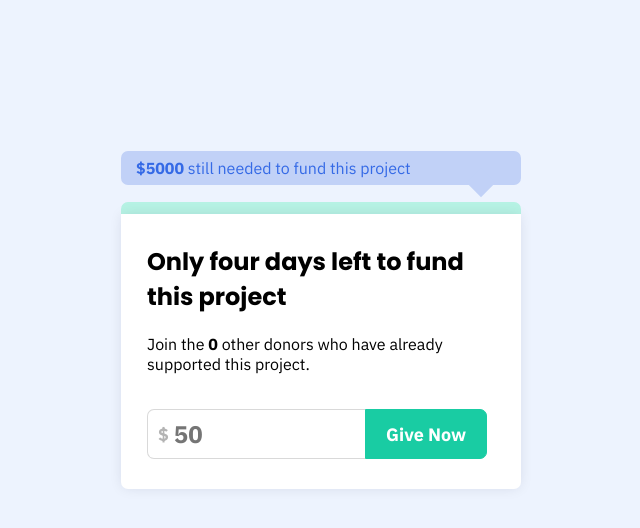
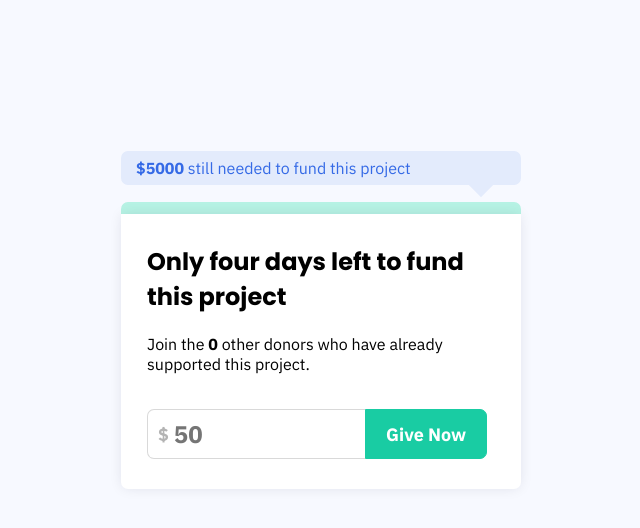
Before and after one commit to Jonaphant/donation-form, a React app: page / in a window 1280 px wide. Shown: the top 528 px of the page, without its empty margins (319-959 px from the left). Built offline with nearby package versions, Linux system fonts and the light colour scheme.

Commit message:
Touch up style and address accessibility concerns

```diff
--- a/src/App.css
+++ b/src/App.css
@@ -8,7 +8,7 @@
 }
 
 body {
-  background-color: #edf3fe;
+  background-color: #f7f9ff;
 }
 
 /* Theme fonts */
--- a/src/components/DonationForm/index.js
+++ b/src/components/DonationForm/index.js
@@ -33,7 +33,7 @@ const DonationForm = () => {
       <ProgressBar progressValue={progressValue} />
       <div className="donation-card">
         <div>
-          <p className="font-bold font-poppins donation-header">Only four days left to fund this project</p>
+          <h1 className="font-bold font-poppins donation-header">Only four days left to fund this project</h1>
           <p className="font-ibm-plex sub-header">Join the <span className="font-bold">{donors}</span> other donors who have already supported this project.</p>
         </div>
         <Input onClick={handleDonationSubmit} />
--- a/src/components/Input/index.css
+++ b/src/components/Input/index.css
@@ -22,7 +22,7 @@
   font-weight: 700;
 }
 
-.input-field {
+#input-field {
   width: 55%;
   height: 100%;
   border: 1px solid rgba(128, 128, 128, 0.3);
@@ -31,7 +31,7 @@
   font-size: x-large;
 }
 
-.input-field:focus {
+#input-field:focus {
   outline: none;
 }
 
@@ -56,3 +56,7 @@ input[type='number']::-webkit-outer-spin-button {
 input[type='number'] {
   -moz-appearance: textfield;
 }
+
+#input-field-label {
+  display: none;
+}
--- a/src/components/Input/index.js
+++ b/src/components/Input/index.js
@@ -22,9 +22,12 @@ const Input = ({onClick}) => {
       <input
         type="number"
         name="donated"
-        className="input-field font-ibm-plex font-bold"
+        id="input-field"
+        className="font-ibm-plex font-bold"
         placeholder="50"
       />
+      {/* Hidden label for accessibility/screen readers */}
+      <label htmlFor="input-field" id="input-field-label">Donate</label>
       <button
         type="submit"
         className="submit font-ibm-plex font-bold"
--- a/src/components/TextBubble/index.css
+++ b/src/components/TextBubble/index.css
@@ -5,7 +5,7 @@
 }
 
 .text-bubble {
-  background-color: #c1d1f7;
+  background-color: #e3ebfc;
   padding: 7px 15px;
   border-radius: 7px;
 }
@@ -20,6 +20,6 @@
   width: 20px;
   right: 30px;
   bottom: -8px;
-  background-color: #c1d1f7;
+  background-color: #e3ebfc;
   transform: rotate(45deg);
 }
```
